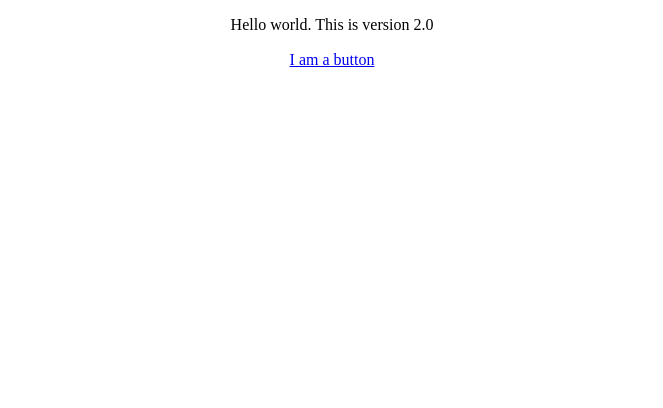
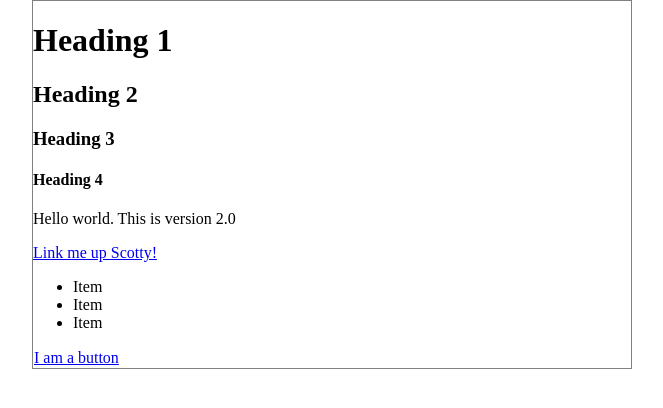
Before and after one commit to stevenbister/email-workflow, a website: page src/pages/newsletter.html in a window 1280 px wide. Shown: the whole page, without its empty margins (308-971 px from the left). Drawn offline with nearby package versions, Linux system fonts and the light colour scheme; files that its build step writes are made by us from their sources.

Commit message:
Added text content to check typogrophy styles

```diff
--- a/src/pages/newsletter.html
+++ b/src/pages/newsletter.html
@@ -2,10 +2,20 @@
 subject: subject line
 description: preview text here
 ---
-<table cellpadding="0" cellspacing="0" border="0" width="100%" class="wrapper" role="presentation">
+<table cellpadding="0" cellspacing="0" border="1" width="600" class="wrapper" role="presentation">
   <tr>
-    <td align="center" class="test">
+    <td class="test">
+      <h1>Heading 1</h1>
+      <h2>Heading 2</h2>
+      <h3>Heading 3</h3>
+      <h4>Heading 4</h4>
       <p>Hello world. This is version 2.0</p>
+      <p><a href="#">Link me up Scotty!</a></p>
+      <ul>
+        <li>Item</li>
+        <li>Item</li>
+        <li>Item</li>
+      </ul>
 
       {{> button}}
     </td>
```
